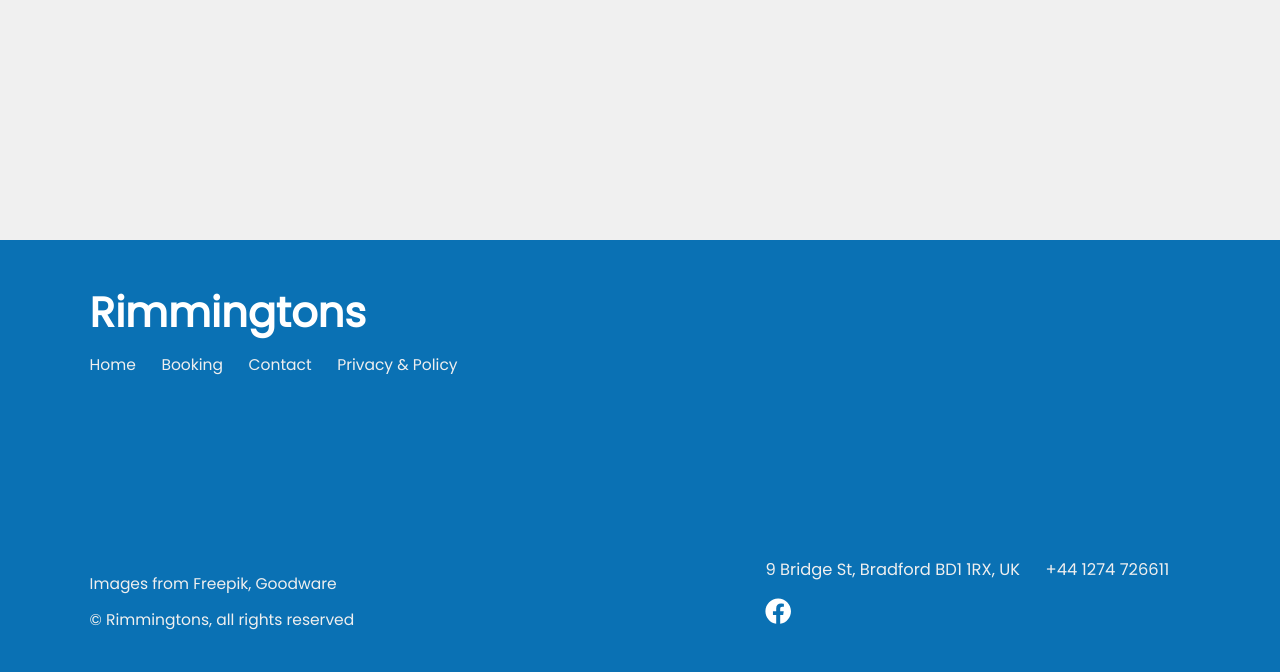
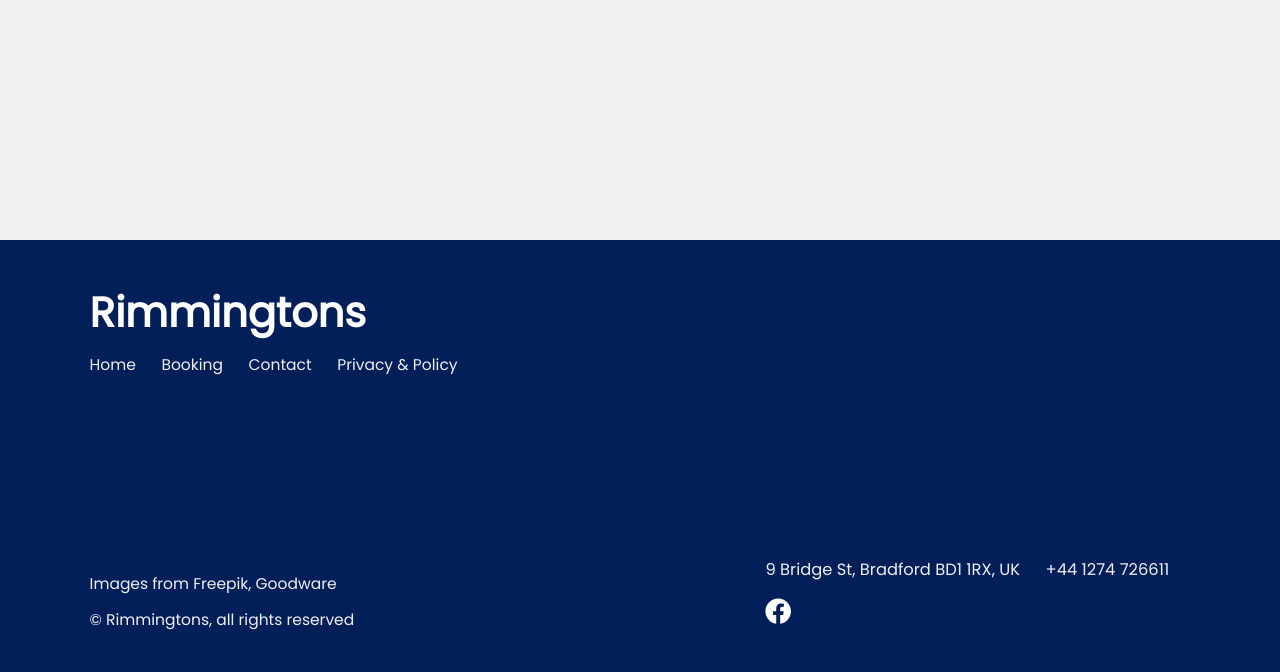
Before and after one commit to tommyyh/Pharmacy-live, a Django app: template templates/home/gallery.html in a window 1280 px wide. Shown: the part 3942-4614 px from the top of the page. Run offline with Django 3.2, Linux system fonts and the light colour scheme; the template is opened without the code that fills it, so the values that code supplies are empty.

Commit message:
Changed color scheme

```diff
--- a/static/css/all/footer.css
+++ b/static/css/all/footer.css
@@ -4,7 +4,7 @@ footer {
   justify-content: space-between;
   width: 100%;
   height: 60vh;
-  background: #1b9898;
+  background: var(--accent-color);
   margin-top: 27vh;
   padding: 5% 7% 3.2% 7%;
   bottom: 0;
@@ -92,7 +92,7 @@ footer h3 {
     justify-content: space-between;
     width: 100%;
     height: 54vh;
-    background: #0a71b4;
+    background: var(--accent-color);
     margin-top: 27vh;
     padding: 3.2% 7% 3.2% 7%;
     bottom: 0;
```
